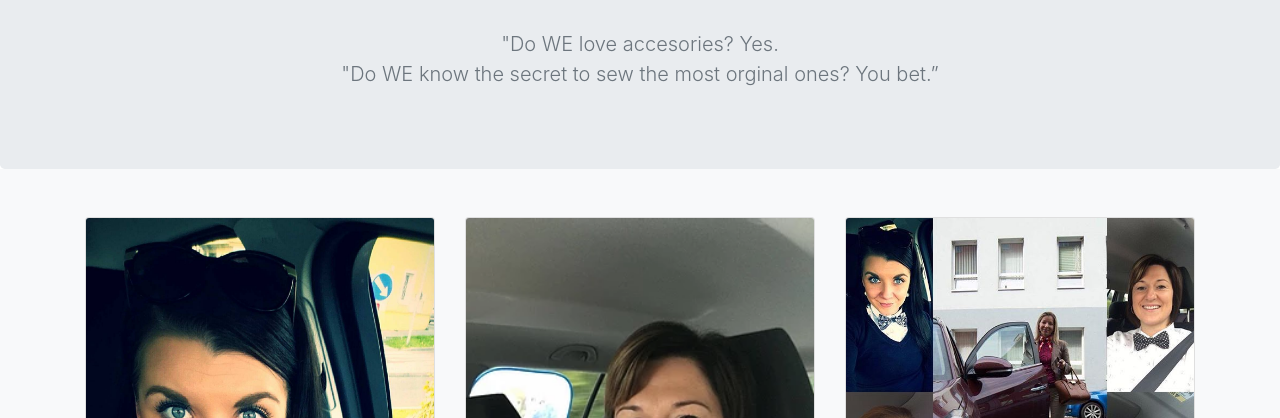
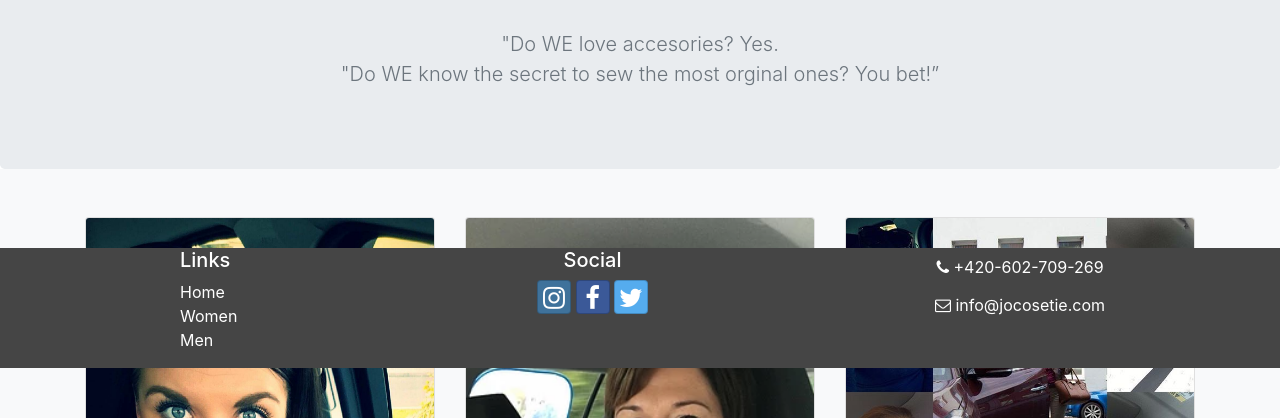
Before and after one commit to goldenSF/nucamp-portfolioproject, a website: page index.html in a window 1280 px wide. Shown: the part 432-850 px from the top of the page. Drawn offline with nearby package versions, Linux system fonts and the light colour scheme.

Commit message:
Footer done and colors

```diff
--- a/css/styles.css
+++ b/css/styles.css
@@ -29,5 +29,8 @@
 
 footer {
   background-color: #454545;
-  color: aliceblue;
+  color: white;
 }
+{
+  color: white;
+}
--- a/index.html
+++ b/index.html
@@ -36,9 +36,7 @@
             </div>
             <div class="col">
                     <h1>Jocose Tie</h1>
-                    <h3> Ties and bowties handcrafted with love </br>
-                       for passionate fashion
-                      lovers</h3>
+                    <h3>Ties and bowties handcrafted with love</br> for passionate fashion lovers</h3>
 
           </div>
         </div>
@@ -85,7 +83,7 @@
     <section class="jumbotron text-center">
       <div class="container">
         <h1 class="jumbotron-heading">Jocose Tie Blog</h1> </br>
-        <p class="lead text-muted">"Do WE love accesories? Yes. </br>"Do WE know the secret to sew the most orginal ones? You bet.”</p>
+        <p class="lead text-muted">"Do WE love accesories? Yes. </br>"Do WE know the secret to sew the most orginal ones? You bet!”</p>
 
       </div>
     </section>
@@ -135,26 +133,26 @@
           </div>
           </div>
 
-          <footer class="site-footer">
+          <footer class="page-footer fixed-bottom">
             <div class="container">
                 <div class="row">
                     <div class="col-4 col-sm-2 offset-1">
                         <h5>Links</h5>
                         <ul class="list-unstyled">
-                            <li><a href="#">Home</a></li>
-                            <li><a href="aboutus.html">Women</a></li>
-                            <li><a href="#">Me</a></li>
-                            <li><a href="contactus.html">Contact</a></li>
+                            <li><a href="#" style="color:white;">Home</a></li>
+                            <li><a href="aboutus.html" style="color:white;">Women</a></li>
+                            <li><a href="#"style="color:white;">Men</a></li>
                         </ul>
                     </div>
-                    <div class="col-6 col-sm-5 text-center">
+                    <div class="col-4 col-sm-5 text-center">
                         <h5>Social</h5>
                         <a class="btn btn-social-icon btn-instagram" href="http://instagram.com/"><i class="fa fa-instagram"></i></a>
                         <a class="btn btn-social-icon btn-facebook" href="http://facebook.com/"><i class="fa fa-facebook"></i></a>
+                        <a class="btn btn-social-icon btn-twitter" href="http://twitter.com/"><i class="fa fa-twitter"></i></a>
                     </div>
                     <div class="col-sm-4 text-center">
-                        <a role="button" class="btn btn-link" href="tel:+420602709269"><i class="fa fa-phone"></i> +420-602-709-269</a><br />
-                        <a role="button" class="btn btn-link" href="mailto:info@jocosetie.com"><i class="fa fa-envelope-o"></i> info@jocosetie.com</a>
+                        <a role="button" class="btn btn-link text-white" href="tel:+420602709269"><i class="fa fa-phone"></i> +420-602-709-269</a><br />
+                        <a role="button" class="btn btn-link text-white" href="mailto:info@jocosetie.com"><i class="fa fa-envelope-o"></i> info@jocosetie.com</a>
                     </div>
                </div>
             </div>
```
Also changed, not shown: 1 other file.
